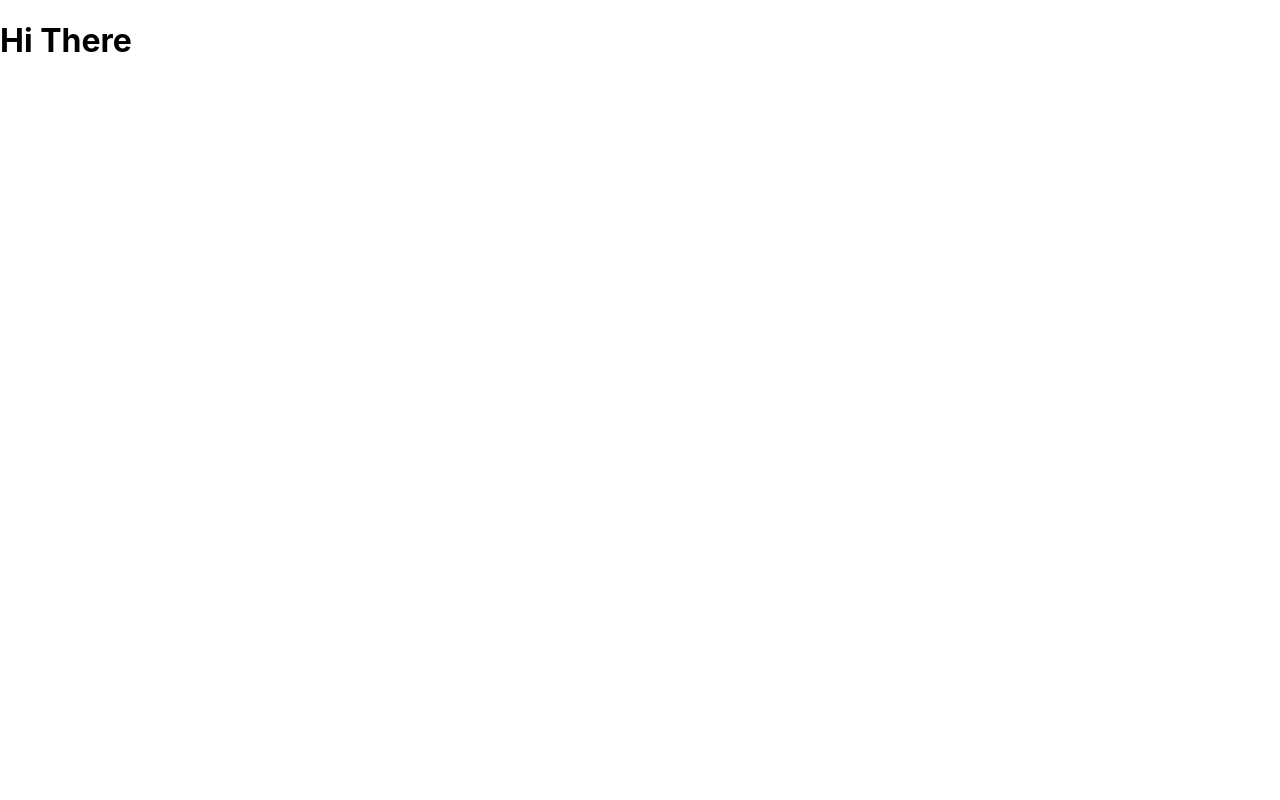
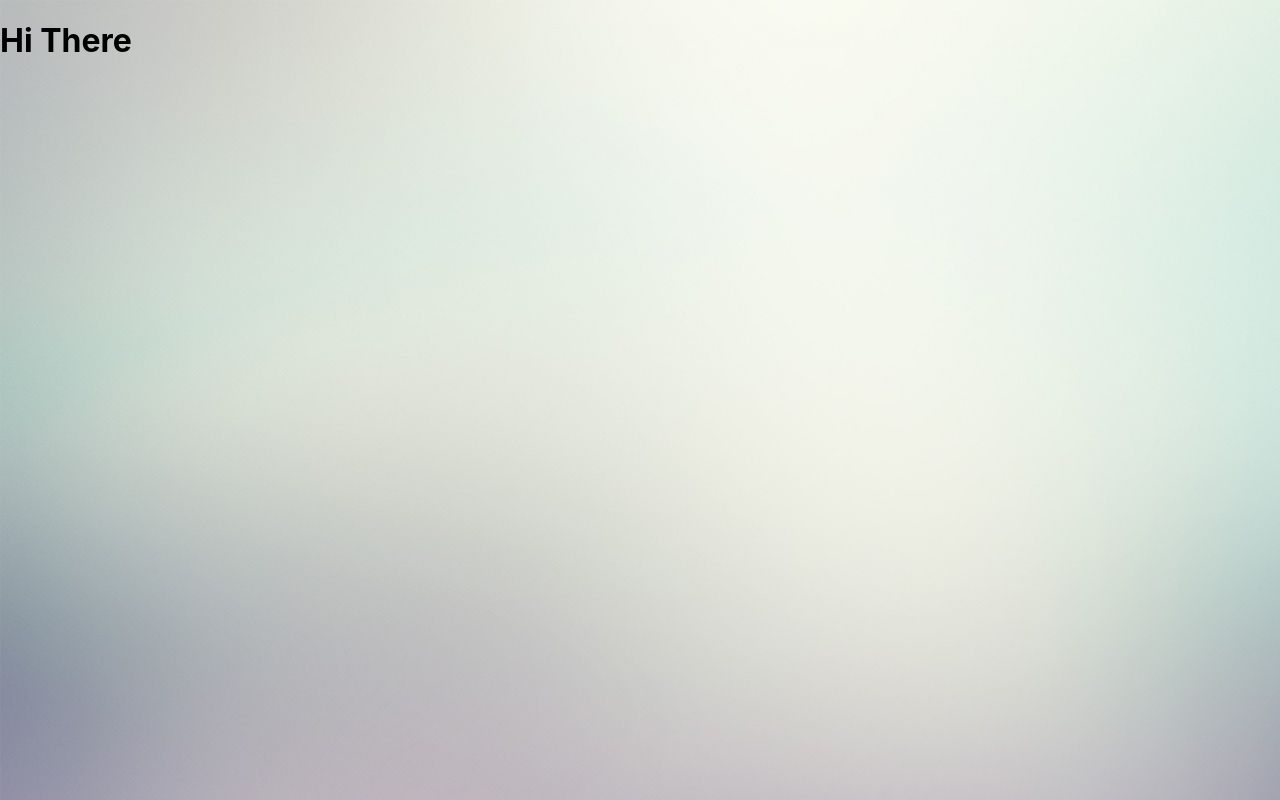
Before and after one commit to GuilhermeRodrigues10/new-portifolio, a React (Create React App) app: page / in a window 1280 px wide. Built offline with nearby package versions, Linux system fonts and the light colour scheme.

Commit message:
Add background image

```diff
--- a/src/index.css
+++ b/src/index.css
@@ -5,6 +5,7 @@ body {
     sans-serif;
   -webkit-font-smoothing: antialiased;
   -moz-osx-font-smoothing: grayscale;
+  background-image: url('images/bg.jpg');
 }
 
 code {
```
Also changed, not shown: src/images/bg.jpg (added).
